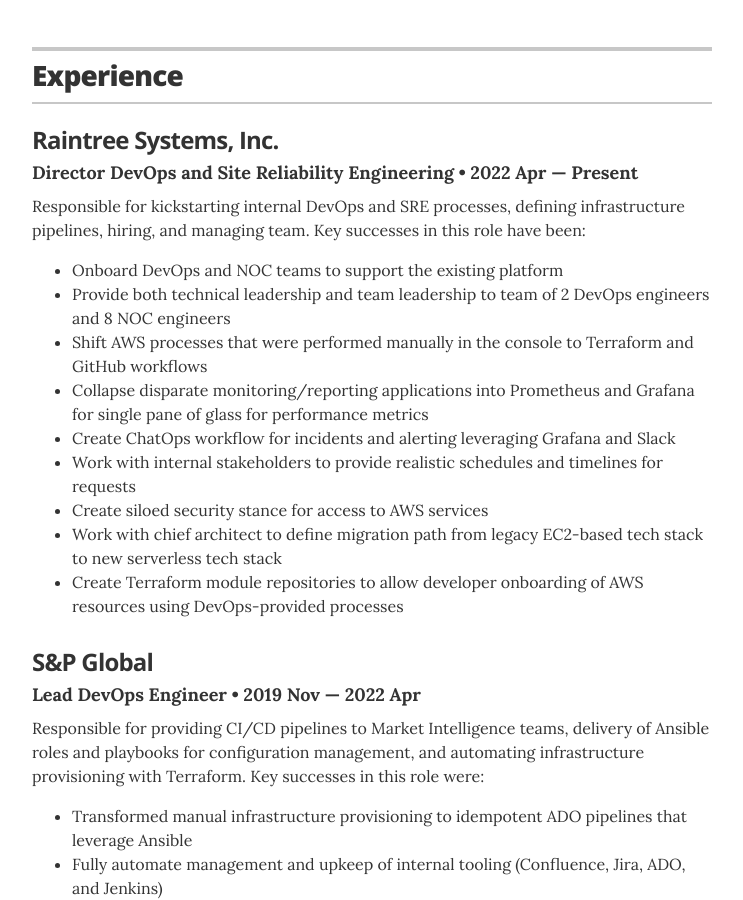
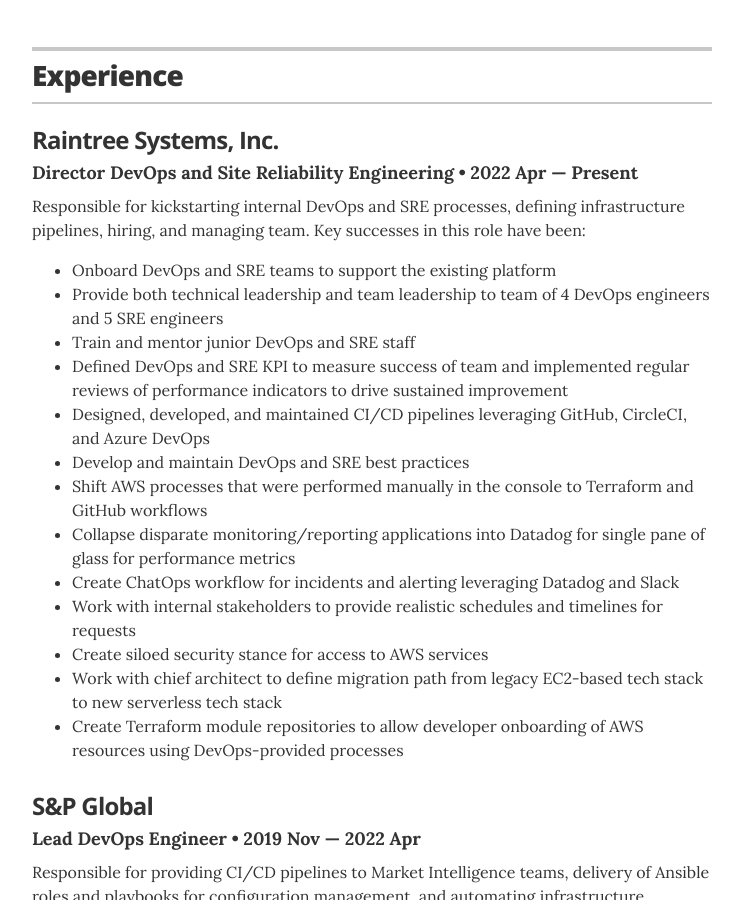
Before and after one commit to noahkrohn/noahkrohn.dev, a Jekyll site: the page built from docs/index.html, in a window 1280 px wide and 900 px high, scrolled down 325 px. Shown: the whole window, without its empty margins (268-1011 px from the left). Built offline with Jekyll 4.4.1, drawn with Linux system fonts in a browser that asks for light colours.

Commit message:
Update experience.yml

```diff
--- a/docs/_data/experience.yml
+++ b/docs/_data/experience.yml
@@ -3,7 +3,7 @@
 - company: Raintree Systems, Inc.
   position: Director DevOps and Site Reliability Engineering
   duration: 2022 Apr &mdash; Present
-  summary: Responsible for kickstarting internal DevOps and SRE processes, defining infrastructure pipelines, hiring, and managing team. Key successes in this role have been&#58;<ul class="resume-item-list"><li>Onboard DevOps and NOC teams to support the existing platform</li><li>Provide both technical leadership and team leadership to team of 2 DevOps engineers and 8 NOC engineers</li><li>Shift AWS processes that were performed manually in the console to Terraform and GitHub workflows</li><li>Collapse disparate monitoring/reporting applications into Prometheus and Grafana for single pane of glass for performance metrics</li><li>Create ChatOps workflow for incidents and alerting leveraging Grafana and Slack</li><li>Work with internal stakeholders to provide realistic schedules and timelines for requests</li><li>Create siloed security stance for access to AWS services</li><li>Work with chief architect to define migration path from legacy EC2-based tech stack to new serverless tech stack</li><li>Create Terraform module repositories to allow developer onboarding of AWS resources using DevOps-provided processes</li></ul>
+  summary: Responsible for kickstarting internal DevOps and SRE processes, defining infrastructure pipelines, hiring, and managing team. Key successes in this role have been&#58;<ul class="resume-item-list"><li>Onboard DevOps and SRE teams to support the existing platform</li><li>Provide both technical leadership and team leadership to team of 4 DevOps engineers and 5 SRE engineers</li><li>Train and mentor junior DevOps and SRE staff</li><li>Defined DevOps and SRE KPI to measure success of team and implemented regular reviews of performance indicators to drive sustained improvement</li><li>Designed, developed, and maintained CI/CD pipelines leveraging GitHub, CircleCI, and Azure DevOps</li><li>Develop and maintain DevOps and SRE best practices</li><li>Shift AWS processes that were performed manually in the console to Terraform and GitHub workflows</li><li>Collapse disparate monitoring/reporting applications into Datadog for single pane of glass for performance metrics</li><li>Create ChatOps workflow for incidents and alerting leveraging Datadog and Slack</li><li>Work with internal stakeholders to provide realistic schedules and timelines for requests</li><li>Create siloed security stance for access to AWS services</li><li>Work with chief architect to define migration path from legacy EC2-based tech stack to new serverless tech stack</li><li>Create Terraform module repositories to allow developer onboarding of AWS resources using DevOps-provided processes</li></ul>
 
 # S&P Global
 - company: S&P Global
```
